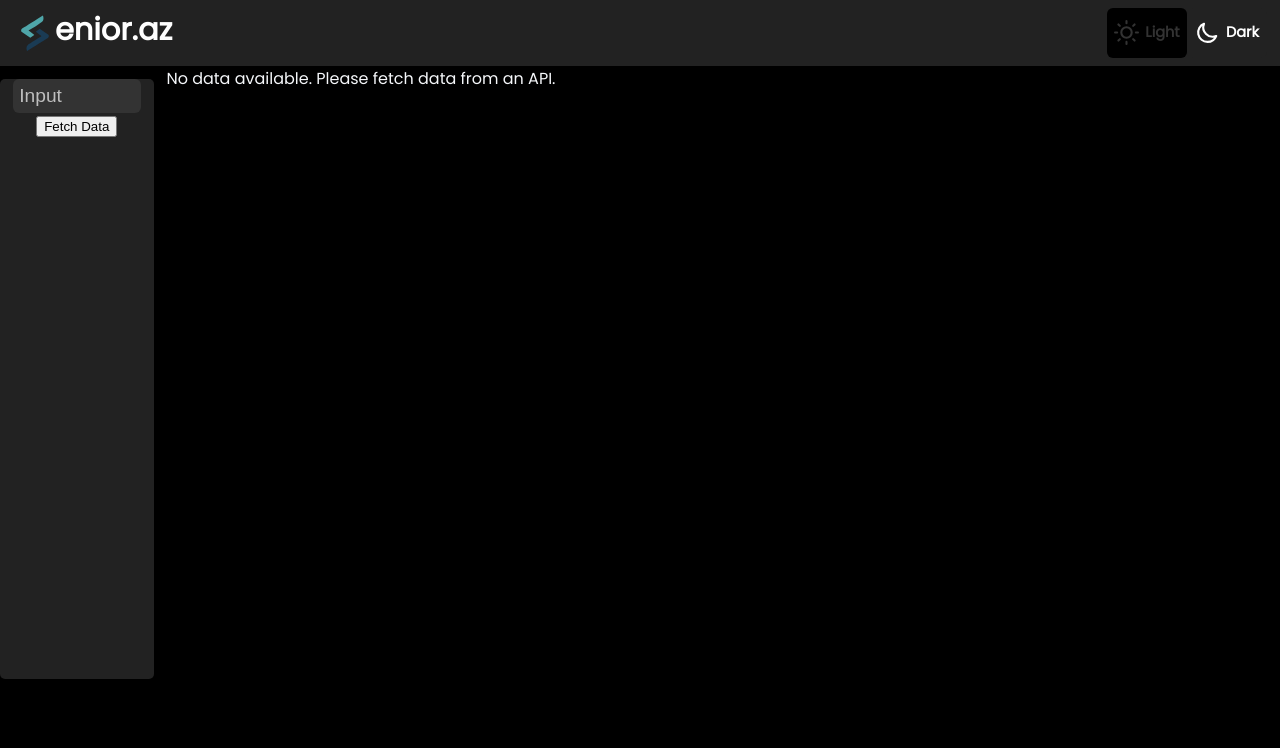
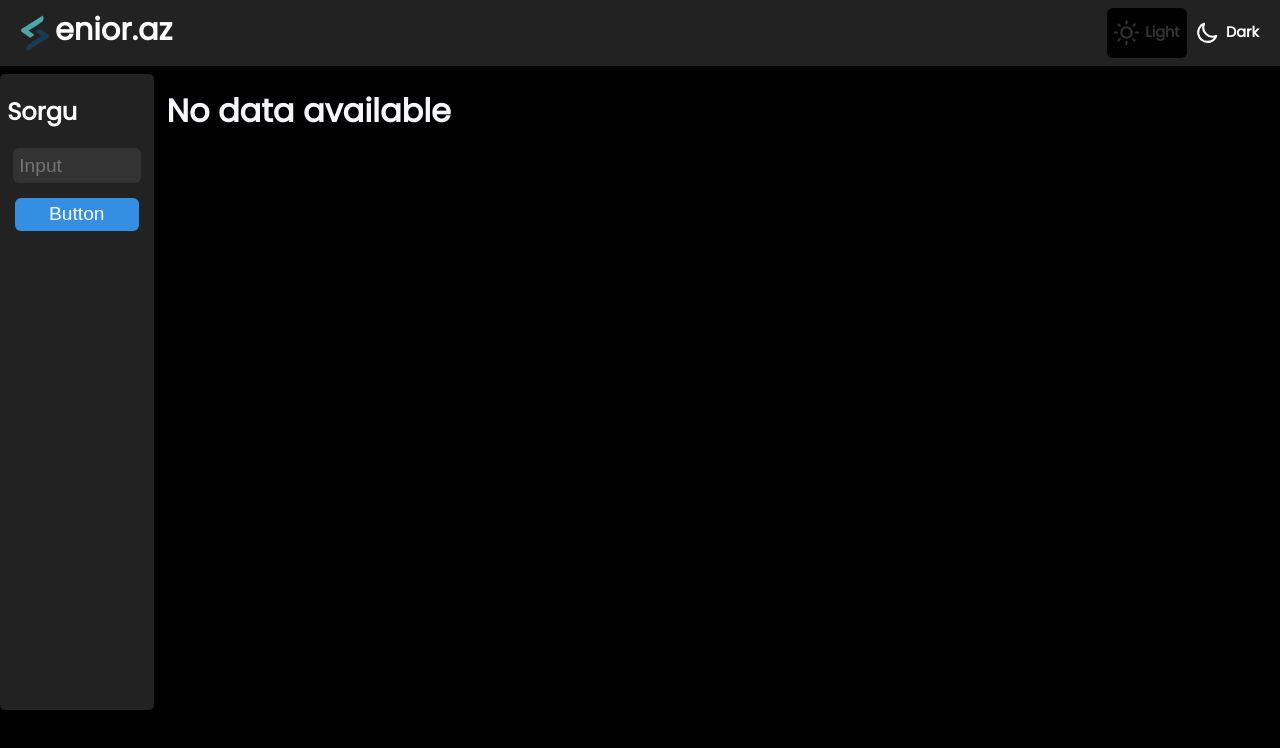
Before and after one commit to huseynhk/TableFetch, a React (Create React App) app: page / in a window 1280 px wide. Shown: the top 748 px of the page. Built offline with nearby package versions, Linux system fonts and the light colour scheme.

Commit message:
tableWork

```diff
--- a/src/components/ApiDataViewer.jsx
+++ b/src/components/ApiDataViewer.jsx
@@ -18,19 +18,56 @@ function ApiDataViewer() {
   const currentItems = data.slice(indexOfFirstItem, indexOfLastItem);
 
   const fetchData = async () => {
+    // Check if the input value is empty
+    if (apiName.trim() === "") {
+      // Show SweetAlert notification for empty value
+      Swal.fire({
+        icon: "warning",
+        title: "Empty Value",
+        text: "Please enter a value before fetching data.",
+      });
+      return; // Exit the function if the value is empty
+    }
+
     try {
       const response = await fetch(
         `https://jsonplaceholder.typicode.com/${apiName}`
       );
+      if (!response.ok) {
+        // Show SweetAlert notification for wrong value
+        Swal.fire({
+          icon: "error",
+          title: "Error",
+          text: "Failed to fetch data. Please check your input or try again later.",
+        });
+        return; // Exit the function if the value is wrong
+      }
       const jsonData = await response.json();
-      setData(jsonData);
-      initializeColumnVisibility(jsonData, true); // Pass true to activate all checkboxes
+      const filteredData = jsonData.map(
+        ({ website, company, address, completed ,thumbnailUrl ,...rest }) => rest
+      );
+      // setData(jsonData);
+     // initializeColumnVisibility(jsonData, true); // Pass true to activate all checkboxes
+      setData(filteredData);
+      initializeColumnVisibility(filteredData, true);
+
+      // Clear the input field
+      setApiName("");
     } catch (error) {
       console.error(error);
       setData([]);
       setColumnVisibility({});
+      setApiName("");
+
+      // Show SweetAlert notification for failed request
+      Swal.fire({
+        icon: "error",
+        title: "Error",
+        text: "Failed to fetch data. Please try again later.",
+      });
     }
   };
+
 
   const initializeColumnVisibility = (jsonData, activateAll) => {
     const columns = Object.keys(jsonData[0] || {});
@@ -51,7 +88,7 @@ function ApiDataViewer() {
   //   return value;
   // };
   const renderTableCell = (value) => {
-    const maxLength = 16; // Maximum length of displayed value
+    const maxLength = 27; // Maximum length of displayed value
 
     if (typeof value === "object" && value !== null) {
       // If the value is an object, convert it to a JSON string
@@ -78,18 +115,24 @@ function ApiDataViewer() {
   return (
     <div id="mainArea">
       <div id="leftSide" className={`navbar-${theme}`}>
+        <h2>Sorgu</h2>
         <input
           type="text"
           value={apiName}
           onChange={(e) => setApiName(e.target.value)}
           placeholder="Input"
-          className={`input ${theme === "dark" ? "input-dark" : "input-light"}`}
+          id="inputStyle"
+          className={`input-${theme}`}
         />
-        <button onClick={fetchData}>Fetch Data</button>
+        <button onClick={fetchData} className="btn">
+          Button{" "}
+        </button>
       </div>
+      <div id="rightSide">
+        {data.length > 0 && (
+          <>
+            <h2 className="exampleTitle">{apiName}</h2>
 
-      <div id="rightSide" >
-        {data.length > 0 && (
             <div id="rightTop">
               <div id="checkBoxes">
                 <div id="checkStyle" className={`navbar-${theme}`}>
@@ -103,9 +146,9 @@ function ApiDataViewer() {
                         (value) => value
                       )}
                       onChange={() => {
-                      const allSelected = Object.values(columnVisibility).every(
-                        (value) => value
-                      );
+                        const allSelected = Object.values(
+                          columnVisibility
+                        ).every((value) => value);
                         const updatedVisibility = Object.keys(
                           columnVisibility
                         ).reduce((acc, column, index) => {
@@ -122,7 +165,9 @@ function ApiDataViewer() {
                     </svg>
                     <label
                       htmlFor="selectAllColumns"
-                    style={{ color: theme === "light" ? "#f9e5e5" : "#c0bfbf" }}
+                      style={{
+                        color: theme === "light" ? "#f9e5e5" : "#c0bfbf",
+                      }}
                     >
                       All
                     </label>
@@ -143,7 +188,11 @@ function ApiDataViewer() {
                 </div>
 
                 {Object.keys(columnVisibility).map((column, index) => (
-                <div key={column} id="checkStyle" className={`navbar-${theme}`}>
+                  <div
+                    key={column}
+                    id="checkStyle"
+                    className={`navbar-${theme}`}
+                  >
                     <div className="checkbox-wrapper-28">
                       <input
                         id={`columnVisibility.${column}`}
@@ -152,7 +201,9 @@ function ApiDataViewer() {
                         checked={columnVisibility[column]}
                         disabled={
                           index === 0 &&
-                        Object.values(columnVisibility).every((value) => value)
+                          Object.values(columnVisibility).every(
+                            (value) => value
+                          )
                         } // Disable the first checkbox only when all checkboxes are selected
                         onChange={() =>
                           setColumnVisibility((prevState) => ({
@@ -191,14 +242,12 @@ function ApiDataViewer() {
                 ))}
               </div>
             </div>
+          </>
         )}
 
         <div id="tableDiv">
           {data.length > 0 && (
-            <table
-              id="table"
-              className={`navbar-${theme}`}
-            >
+            <table id="table" className={`navbar-${theme}`}>
               <thead>
                 <tr>
                   {Object.keys(columnVisibility)
@@ -224,20 +273,8 @@ function ApiDataViewer() {
           )}
         </div>
 
+        {data.length > 0 && (
           <div className="rightBottom">
-          {data.length > 0 && (
-            <div>
-
-              <div className="pagination">
-                <Pagination
-                  itemsPerPage={itemsPerPage}
-                  totalItems={data.length}
-                  currentPage={currentPage}
-                  onPageChange={setCurrentPage}
-                />
-              </div>
-
-
             <div className="selects">
               <select
                 id="itemsPerPage"
@@ -251,19 +288,20 @@ function ApiDataViewer() {
               </select>
             </div>
 
+            <div className="pagination">
+              <Pagination
+                itemsPerPage={itemsPerPage}
+                totalItems={data.length}
+                currentPage={currentPage}
+                onPageChange={setCurrentPage}
+              />
+            </div>
           </div>
         )}
-        </div>
-
 
         <div className="dataAlert">
-          {data.length === 0 && (
-            <div id="noDataMessage">
-              No data available. Please fetch data from an API.
+        <h1>{data.length === 0 && <div id="noDataMessage">No data available</div>}</h1>
         </div>
-          )}
-        </div>
-
       </div>
     </div>
   );
--- a/src/components/apiDataViewer.css
+++ b/src/components/apiDataViewer.css
@@ -85,7 +85,7 @@
   width: 100%;
   position: relative;
   border-radius: 6px;
-  max-height: 70vh;
+  max-height: 90vh;
   overflow: scroll;
 }
 
@@ -93,10 +93,10 @@
   width: 0px;
 }
 
-#table {
+#table{
   width: 100%;
   border-collapse: collapse;
-  font-size: 105%;
+  font-size: 107%;
 }
 
 #table th,
@@ -133,7 +133,6 @@
   text-align: center;
   border-bottom: 1px solid #ccc;
   border-left: 1px solid #ccc;
-
 }
 
 /* Dark Mode Styles */
@@ -143,28 +142,46 @@
   border-left: 1px solid #555;
 }
 
+.tabel-light{
+  background-color: #fff;
+  color: #333;
+}
+.tabel-dark{
+  background-color: #333;
+  color: #fff;
+}
 th {
   font-size: 120%;
   text-transform: capitalize;
 }
 
+.exampleTitle{
+  text-transform: capitalize;
+  color: #bebebe;
+  margin: .2% 0%;
+}
+
 /* input */
-.input {
-  background-color: #333;
+
+#inputStyle{
   border-radius: 6px;
   padding: 4%;
   width: 75%;
   border: none;
   font-size: 120%;
+}
+.input-light {
+  background-color: #333;
   color: #fff;
+}
+.input-dark {
+  background-color: #f0f0f0;
+  color: #bebebe;
 }
 .input::placeholder {
   color: #bebebe;
 }
-.input-dark {
-  background-color: #fff;
-  color: #333;
-}
+
 
 .btn {
   display: flex;
@@ -196,9 +213,9 @@ th {
 
 #leftSide {
   width: 12%;
-  height: 75vh;
+  height: 79.5vh;
   margin-right: 1%;
-  margin-top: 1%;
+  margin-top: .6%;
   text-align: center;
   border-radius: 5px;
 }
@@ -213,14 +230,21 @@ th {
 
 #rightSide {
   width: 85%;
-  height: 40%;
+  height: 100%;
 
 }
 
 #rightTop {
   width: 75%;
-  margin: 1% 0% 1% 0%;
+  margin: .3% 0% 1% 0%;
   font-weight: 300;
+}
+
+.rightBottom{
+  width: 100%;
+  display: flex;
+  justify-content: space-between;
+  align-items: center;
 }
 #checkBoxes {
   display: flex;
@@ -234,8 +258,8 @@ th {
 }
 
 .pagination-button {
-  padding: .2% .9%;
-  margin: .3% .5%;
+  padding: 5px 10px;
+  margin: 2px;
   border: none;
   border-radius: 5px;
   cursor: pointer;
@@ -246,12 +270,9 @@ th {
 }
 
 #itemsPerPage{
-  padding: .6% .8%;
+  padding: 8px 12px;
   border-radius: 5px;
 }
-
-
-
 
 
 @media screen and (max-width: 1400px) {
```
Lines whose indentation alone changed are shown as unchanged.
